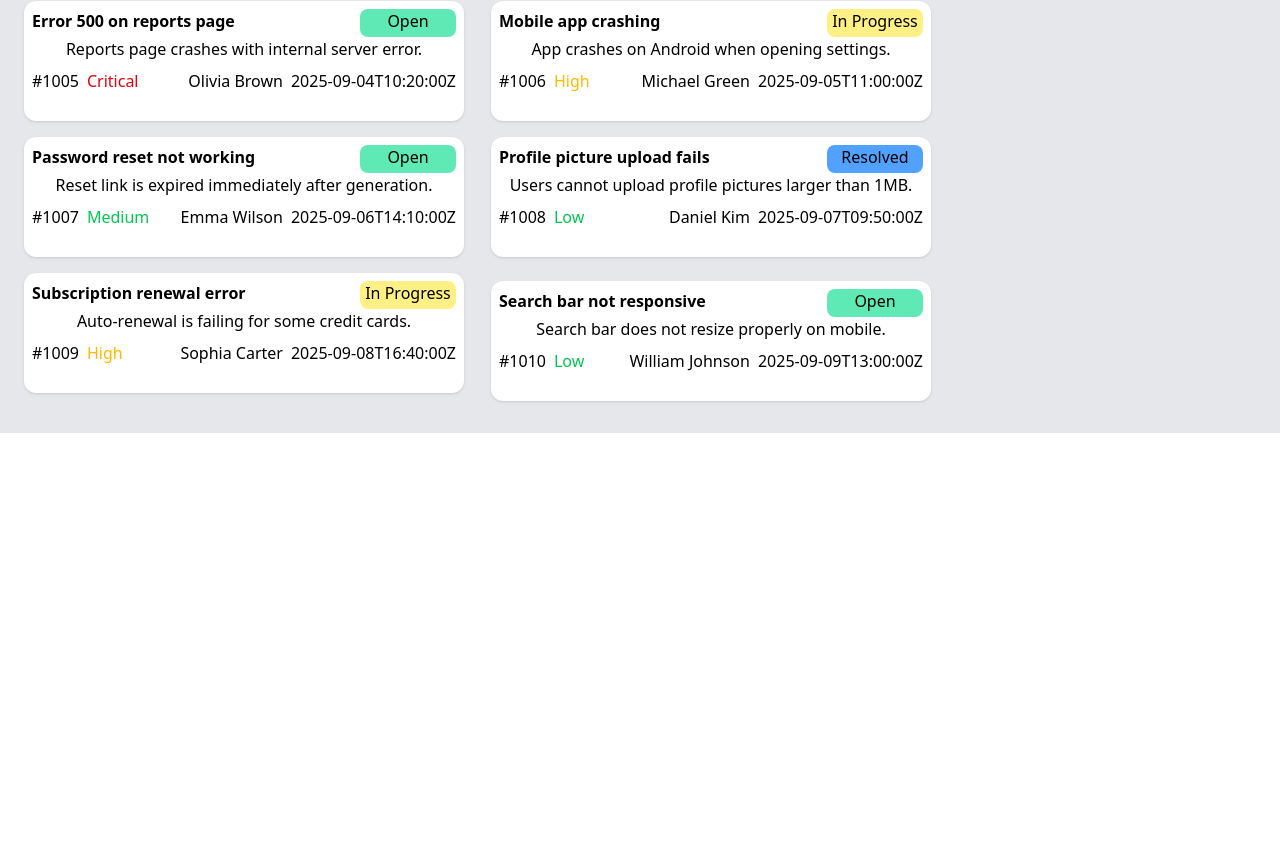
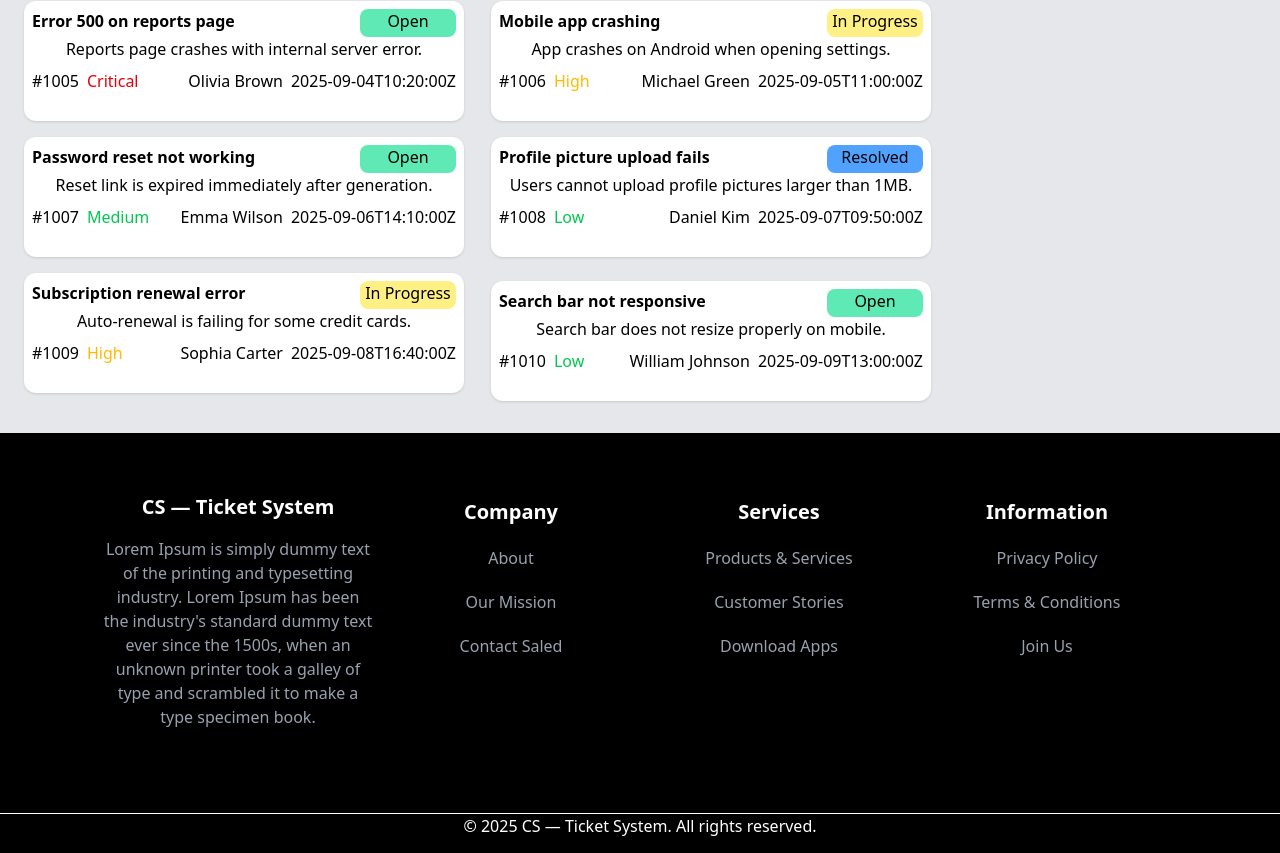
Before and after one commit to parthodevroy/customer-support-zone, a React (Vite) app: page / in a window 1280 px wide. Shown: the part 739-1592 px from the top of the page. Before the commit the page ends 1172 px from the top, so only its background shows below. Built offline with nearby package versions, Linux system fonts and the light colour scheme.

Commit message:
add my fotter part with responsive

```diff
--- a/src/App.jsx
+++ b/src/App.jsx
@@ -5,6 +5,8 @@ import './App.css'
 import Bodyparent from './Component/Customers-sopport/Bodyparent'
 import Customerstiket from './Component/Customers-sopport/Customers-tiket/Customerstiket'
 import Navber from './Component/Customers-sopport/Navber'
+import Fotter from './Component/Customers-sopport/Fottersection/Fotter';
+import Foterend from './Component/Customers-sopport/Fottersection/Foterend';
 
 function App() {
   const [alltickets, setAlltickets] = useState([])
@@ -55,6 +57,8 @@ function App() {
           setResolvecount={setResolvecount}
         />
       </Suspense>
+      <Fotter></Fotter>
+      <Foterend></Foterend>
 
       <ToastContainer/>
     </>
--- a/src/Component/Customers-sopport/Customers-tiket/Customerstiket.jsx
+++ b/src/Component/Customers-sopport/Customers-tiket/Customerstiket.jsx
@@ -10,7 +10,7 @@ const Customerstiket = ({ alltickets, updatedTasks, setResolvetask,
       <div className="flex flex-col md:flex-row p-4">
 
         {/* left side tickets */}
-        <div className="w-full h-full md:w-[950px] h-[700px]">
+        <div className="w-full h-full md:w-[950px] md:h-auto">
           <h1 className="font-semibold text-xl pl-2">Customer Tickets</h1>
           <div className="grid grid-cols-1 md:grid-cols-2 p-2 space-y-4">
             {
--- /dev/null
+++ b/src/Component/Customers-sopport/Fottersection/Foterend.jsx
@@ -0,0 +1,11 @@
+
+
+const Foterend = () => {
+    return (
+        <div className="h-10 w-full bg-black text-center">
+            <h1 className="text-white border-t-1">© 2025 CS — Ticket System. All rights reserved.</h1>
+        </div>
+    );
+};
+
+export default Foterend;
--- /dev/null
+++ b/src/Component/Customers-sopport/Fottersection/Fotter.jsx
@@ -0,0 +1,51 @@
+
+
+
+
+const Fotter = () => {
+    return (
+        <div className=" h-auto md:h-[380px] w-full flex flex-col md:flex-row justify-center items-center bg-black">
+           <div className="flex flex-col md:flex-row justify-center max-w-6xl mx-auto items-center gap-2 m-auto">
+
+             <div className=" w-full md:w-[270px] h-[260px] text-center">
+                <h1 className="text-xl text-white font-semibold">CS — Ticket System</h1>
+                <p className="pt-4 text-gray-400">Lorem Ipsum is simply dummy text of the printing and typesetting
+                     industry. Lorem Ipsum has been the industry's standard dummy
+                     text ever since the 1500s, when an unknown
+                    printer took a galley of type and scrambled it to make a type specimen book.</p>
+             </div>
+             <div className="w-full md:w-[260px] text-center h-[250px] ">
+                <h1 className="text-xl  text-white font-semibold">Company</h1>
+                <h2 className="pt-5  text-gray-400">About</h2>
+                <h3 className="pt-5 text-gray-400">Our Mission</h3>
+
+                <h4 className="pt-5 text-gray-400">Contact Saled</h4>
+             </div>
+             <div className="w-full md:w-[260px] text-center  h-[250px] ">
+                <h1 className="text-xl text-white font-semibold">Services</h1>
+                <h2 className="pt-5  text-gray-400">Products & Services</h2>
+                <h3 className="pt-5 text-gray-400">Customer Stories</h3>
+                <h4 className="pt-5 text-gray-400">Download Apps</h4>
+             </div>
+             <div className="w-full md:w-[260px] text-center h-[250px] ">
+                <h1 className="text-xl text-white font-semibold">Information</h1>
+                <h2 className="pt-5  text-gray-400">Privacy Policy</h2>
+                <h3 className="pt-5 text-gray-400">Terms & Conditions</h3>
+                <h4 className="pt-5 text-gray-400">Join Us</h4>
+             </div>
+
+
+           </div>
+
+
+
+
+
+
+        </div>
+
+
+    );
+};
+
+export default Fotter;
--- a/src/Component/Customers-sopport/Navber.jsx
+++ b/src/Component/Customers-sopport/Navber.jsx
@@ -20,7 +20,7 @@ const Navber = () => {
     <button>Blog</button>
 <button>Download</button>
     <button>Contact</button>
-    <a class="bg-[#632EE3] text-white h-8 rounded-xl w-28"> + Next Ticket</a>
+    <a class="bg-[#632EE3] text-white h-7 pl-1 rounded-xl w-28"> + Next Ticket</a>
   </div>
 </div>
         </div>
```
